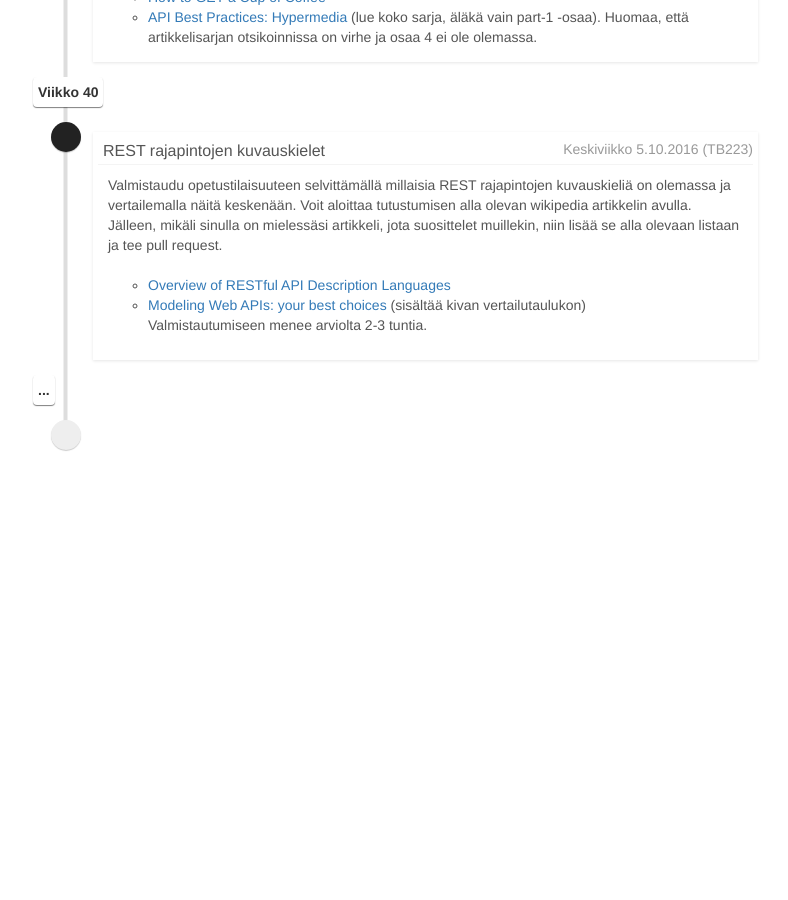
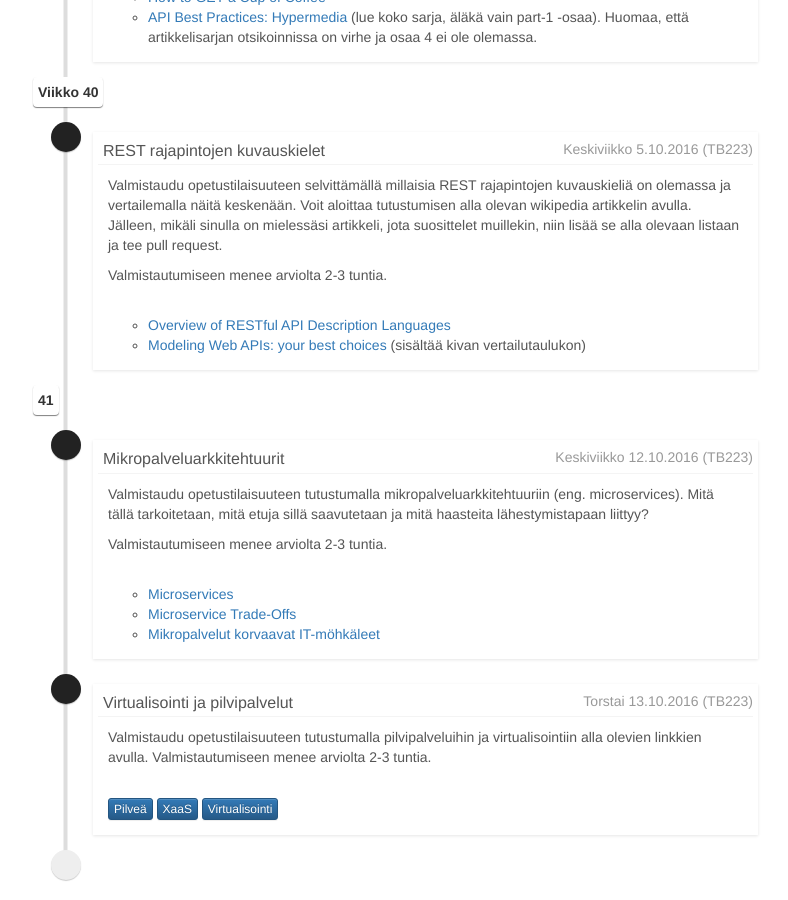
Before and after one commit to Palpo/palpo.github.io, a Jekyll site: the page built from index.html, in a window 1280 px wide and 900 px high, scrolled down 1552 px. Shown: the whole window, without its empty margins (232-1020 px from the left). Built offline with Jekyll 4.4.1, drawn with Linux system fonts in a browser that asks for light colours; nearby versions of some CDN libraries; before the commit the page ends 2022 px from its top, so only the background shows below that.

Commit message:
microservices and cloud lectures added

```diff
--- a/index.html
+++ b/index.html
@@ -125,14 +125,15 @@ layout: default
                 <span class="time"><i class="fa fa-clock-o"></i>Keskiviikko 5.10.2016 (TB223)</span>
                 <h3 class="timeline-header">REST rajapintojen kuvauskielet</h3>
                 <div class="timeline-body">
-                  Valmistaudu opetustilaisuuteen selvittämällä millaisia REST rajapintojen kuvauskieliä on olemassa ja vertailemalla näitä keskenään. Voit aloittaa tutustumisen alla olevan wikipedia artikkelin avulla. Jälleen, mikäli sinulla on mielessäsi artikkeli, jota suosittelet muillekin, niin lisää se alla olevaan listaan ja tee pull request.
+                  <p>Valmistaudu opetustilaisuuteen selvittämällä millaisia REST rajapintojen kuvauskieliä on olemassa ja vertailemalla näitä keskenään. Voit aloittaa tutustumisen alla olevan wikipedia artikkelin avulla. Jälleen, mikäli sinulla on mielessäsi artikkeli, jota suosittelet muillekin, niin lisää se alla olevaan listaan ja tee pull request.</p>
+                  <p>Valmistautumiseen menee arviolta 2-3 tuntia.</p>
                 </div>
 
                 <div class='timeline-footer'>
                   <ul>
                     <li><a href="https://en.wikipedia.org/wiki/Overview_of_RESTful_API_Description_Languages">Overview of RESTful API Description Languages</a></li>
 					<li><a href="http://modeling-languages.com/modeling-web-api-comparing/">Modeling Web APIs: your best choices</a> (sisältää kivan vertailutaulukon)</li>
-                    <p>Valmistautumiseen menee arviolta 2-3 tuntia.</p>
+
                   </ul>
                 </div>
               </div>
@@ -141,8 +142,46 @@ layout: default
 
 
             <li class="time-label">
-              <span>...
+              <span>41
               </span>
+            </li>
+
+            <li>
+              <i class="fa fa-envelope bg-black"></i>
+              <div class="timeline-item">
+                <span class="time"><i class="fa fa-clock-o"></i>Keskiviikko 12.10.2016 (TB223)</span>
+                <h3 class="timeline-header">Mikropalveluarkkitehtuurit</h3>
+                <div class="timeline-body">
+                  <p>Valmistaudu opetustilaisuuteen tutustumalla mikropalveluarkkitehtuuriin (eng. microservices). Mitä tällä tarkoitetaan, mitä etuja sillä saavutetaan ja mitä haasteita lähestymistapaan liittyy? </p>
+                  <p>Valmistautumiseen menee arviolta 2-3 tuntia.</p>
+                </div>
+
+                <div class='timeline-footer'>
+                  <ul>
+                    <li><a href="http://www.martinfowler.com/articles/microservices.html">Microservices</a></li>
+                    <li><a href="http://martinfowler.com/articles/microservice-trade-offs.html">Microservice Trade-Offs</a></li>
+                    <li><a href="http://www.tivi.fi/Kaikki_uutiset/mikropalvelut-korvaavat-it-mohkaleet-6588283">Mikropalvelut korvaavat IT-möhkäleet</a></li>
+                  </ul>
+                </div>
+              </div>
+            </li>
+
+
+            <li>
+              <i class="fa fa-envelope bg-black"></i>
+              <div class="timeline-item">
+                <span class="time"><i class="fa fa-clock-o"></i>Torstai 13.10.2016 (TB223)</span>
+                <h3 class="timeline-header">Virtualisointi ja pilvipalvelut</h3>
+                <div class="timeline-body">
+                  <p>Valmistaudu opetustilaisuuteen tutustumalla pilvipalveluihin ja virtualisointiin alla olevien linkkien avulla. Valmistautumiseen menee arviolta 2-3 tuntia.</p>
+                </div>
+
+                <div class='timeline-footer'>
+                  <a class="btn btn-primary btn-xs" href="./slides/2016/cloud.pdf">Pilveä</a>
+                  <a class="btn btn-primary btn-xs" href="./slides/2016/xaas.pdf">XaaS</a>
+                  <a class="btn btn-primary btn-xs" href="./slides/2016/virtualization.pdf">Virtualisointi</a>
+                </div>
+              </div>
             </li>
 
 
```
Also changed, not shown: 3 other files.
